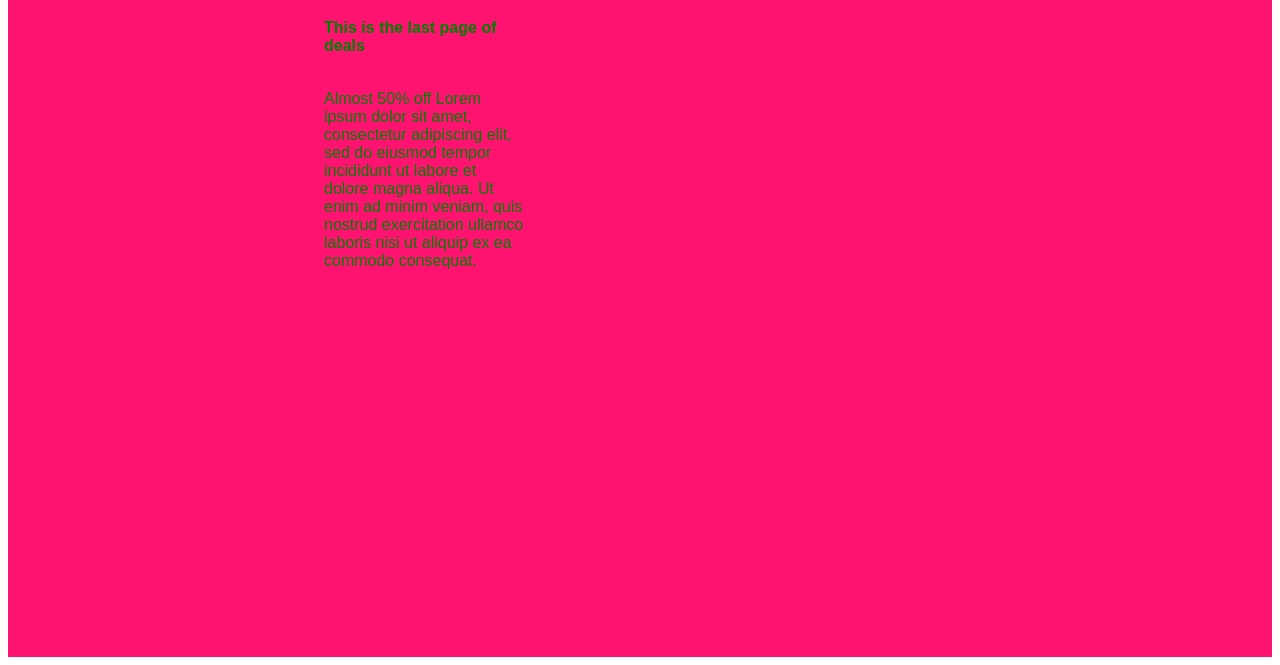
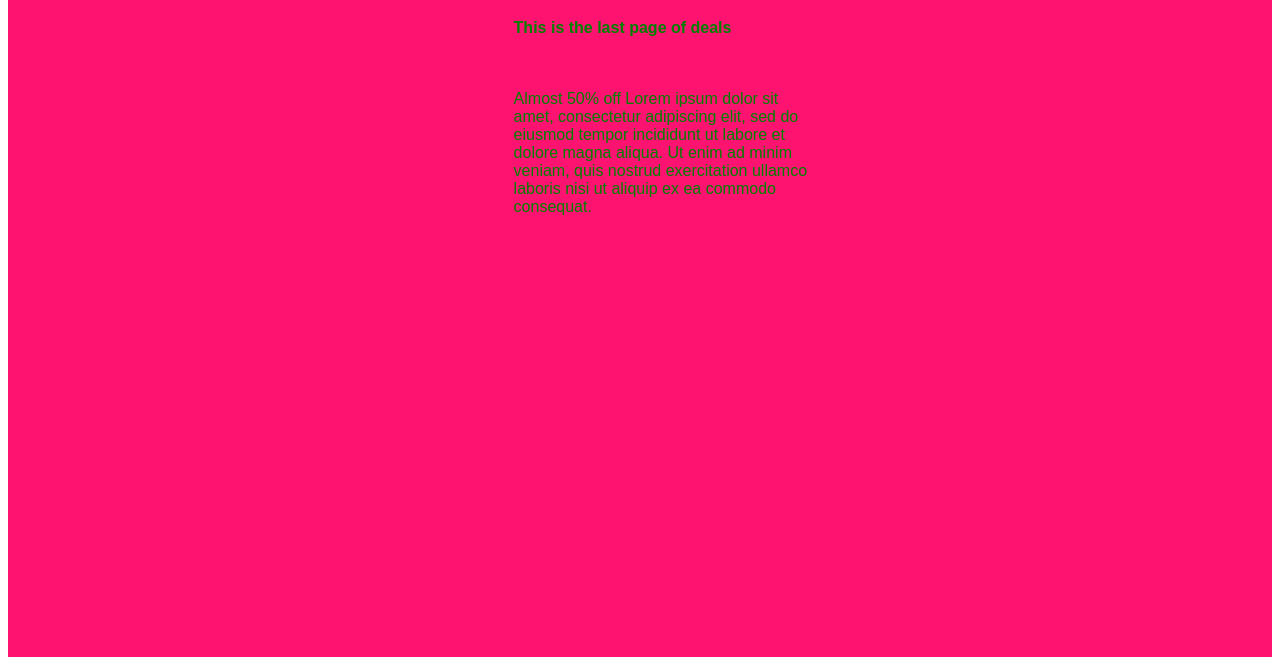
Before and after one commit to valeriavallejo/webdesign-assgn6, a plain HTML site: page page2.html in a window 1280 px wide. Shown: the part 135-800 px from the top of the page. Drawn offline with Linux system fonts and the light colour scheme.

Commit message:
centered boxes more on page 2

```diff
--- a/style.css
+++ b/style.css
@@ -23,12 +23,12 @@
 }
 
 .centered-container{
-  width: 50%;
+  width: 20%;
   margin:0 auto;
 }
 
 .box {
-    width: 200px;
+    width: 300px;
     height: 50px;
     text-align: left;
 }
```
